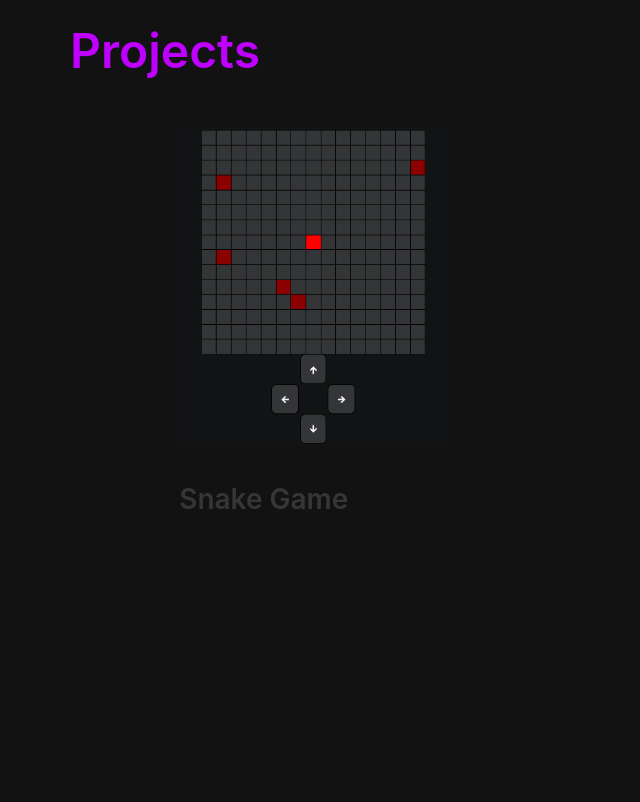
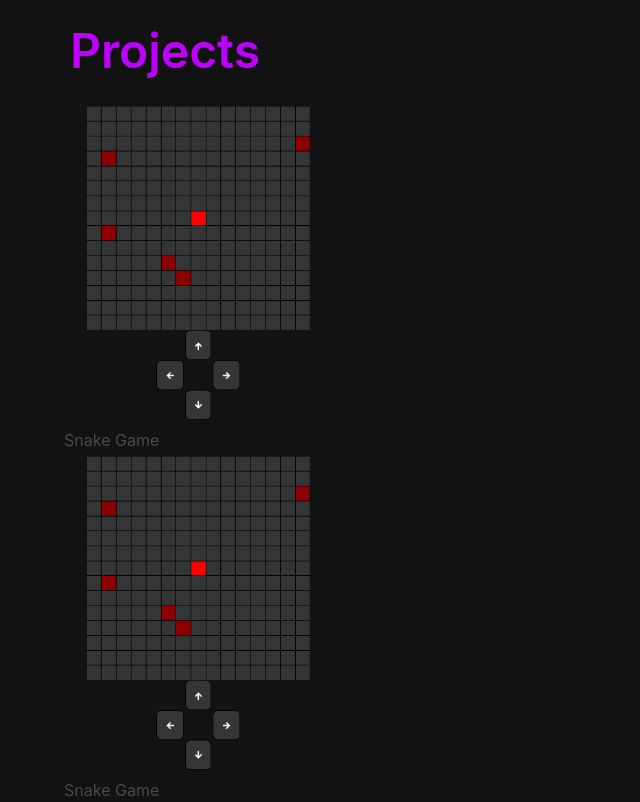
Before and after one commit to Revilite/python-portfolio, a Flask app: page /projects in a window 1280 px wide. Shown: the part 64-866 px from the top of the page, without its empty margins (0-640 px from the left). Before the commit the page ends 573 px from the top, so only its background shows below. Run offline with Flask 2, Linux system fonts and the light colour scheme; some libraries are stand-ins or nearby versions.

Commit message:
finicking with projects

```diff
--- a/website/static/styles/style.css
+++ b/website/static/styles/style.css
@@ -43,7 +43,7 @@ html {
 
 .pictureContainer {
   display: flex;
-  justify-content: center;
+  flex-direction: row;
 }
 
 p {
@@ -51,18 +51,13 @@ p {
   font-size: 24px;
 }
 
-.projectImage {
-  height: 40vh;
-}
-
-.projectItem {
-  color: white;
-}
-
-
 .label {
   color: white;
   font-weight: normal;
+}
+
+.imageLink {
+  height: 40vh;
 }
 
 .input,
--- a/website/templates/base.html
+++ b/website/templates/base.html
@@ -46,7 +46,6 @@
     </nav>
     <div class="container">
       <h2 class="title is-1">{%block title%}About Me {% endblock %}</h2>
-      <div class="content">
         {% block content %}
         <div class="pictureContainer">
           <img
@@ -63,7 +62,6 @@
           which is a flappy bird type game.
         </p>
         {% endblock %}
-      </div>
     </div>
   </body>
   <script src="{{ url_for('static', filename='scripts/index.js')}}"></script>
--- a/website/templates/contact.html
+++ b/website/templates/contact.html
@@ -1,6 +1,6 @@
 {% extends "base.html" %} {% block title %} Contact {% endblock%} {% block
 content %}
-
+<div class="content">
 <form>
     <!-- First and last name -->
   <div class="field">
@@ -33,5 +33,5 @@ content %}
     </div>
   </div>
 </form>
-
+</div>
 {% endblock%}
--- a/website/templates/projects.html
+++ b/website/templates/projects.html
@@ -1,17 +1,16 @@
 {% extends "base.html" %} {% block title %} Projects {% endblock%} {% block
 content%}
 
-<div class="container">
-  <div class="projectItem">
-      <a href="https://revilite.github.io/Snake/" target="_blank">
-        <img
-          src="{{ url_for('static', filename='photos/snake.png')}}"
-          alt="Screenshot of snake game"
-          class="projectImage"
-        />
-      </a>
-    <h2 class="caption">Snake Game</h2>
-  </div>
+<div class="mainContainer">
+    <a href="https://revilite.github.io/Snake/" targer="_blank">
+      <img src="{{ url_for('static', filename='photos/snake.png')}}" alt="Screenshot of snake game" class="imageLink">
+    </a>
+    <h2>Snake Game</h2>
+
+    <a href="https://revilite.github.io/Snake/" targer="_blank">
+      <img src="{{ url_for('static', filename='photos/snake.png')}}" alt="Screenshot of snake game" class="imageLink">
+    </a>
+    <h2>Snake Game</h2>
 </div>
 
 {% endblock %}
```
